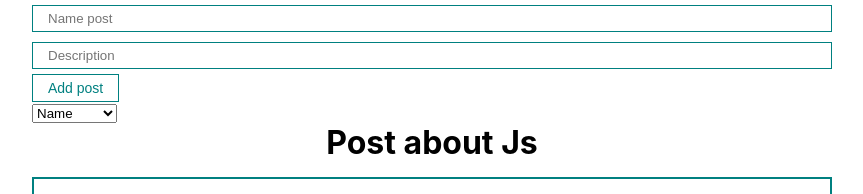
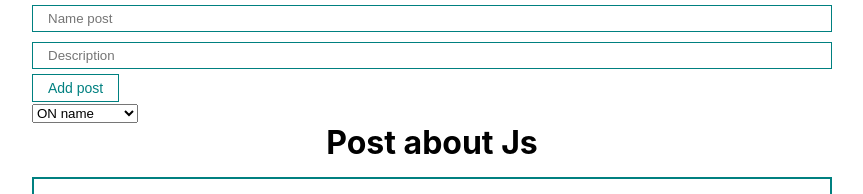
Before and after one commit to VladimirRM/Ul-course-React, a React (Create React App) app: page / in a window 1280 px wide. Shown: the top 194 px of the page, without its empty margins (208-1071 px from the left). Built offline with nearby package versions, Linux system fonts and the light colour scheme.

Commit message:
Add selectedSort state.

```diff
--- a/src/App.js
+++ b/src/App.js
@@ -4,6 +4,7 @@ import PostList from './components/PostList';
 
 
 import PostForm from './components/PostForm';
+import MySelect from './components/UI/MySelect/MySelect';
 
 function App() {
 const [posts,setPosts] = useState([
@@ -12,6 +13,7 @@ const [posts,setPosts] = useState([
   {id:2, title: 'Hello', body: 'description'},
   {id:3, title: 'Hello', body: 'description'},
 ])
+const [selectedSort, setSelectedSort]= useState('')
 
 const createPost = (newPost)=>{
      setPosts([...posts,newPost])
@@ -26,11 +28,16 @@ return (
     <div className="App">
      <PostForm create={createPost}/>
      <div>
-      <select>
-        <option value="value1">Name</option>
-        <option value="value2">Discription</option>
-        <option value=""></option>
-      </select>
+      <MySelect
+      defaultValue='Sort by'
+      options={[
+        {value: 'title',name: 'ON name'},
+        {value: 'body',name: 'ON discription'}
+      ]}
+      />
+
+
+
      </div>
      {posts.length !== 0
       ?  <PostList posts={posts}title='Post about Js'remove={removePost}/>
--- a/src/components/UI/MySelect/MySelect.jsx
+++ b/src/components/UI/MySelect/MySelect.jsx
@@ -1,10 +1,17 @@
 import React from 'react'
 
-const MySelect = () => {
+const MySelect = ({options, defaultValue,value,onChange}) => {
   return (
-    <div>
-
-    </div>
+    <select value={value}
+    onChange={e=>onChange(e.target.value)}
+    >
+      <option disabled value="">{defaultValue}</option>
+      {options.map(option=>
+        <option value={option.value} key={option.value}>
+            {option.name}
+        </option>
+      )}
+    </select>
   )
 }
 
```
